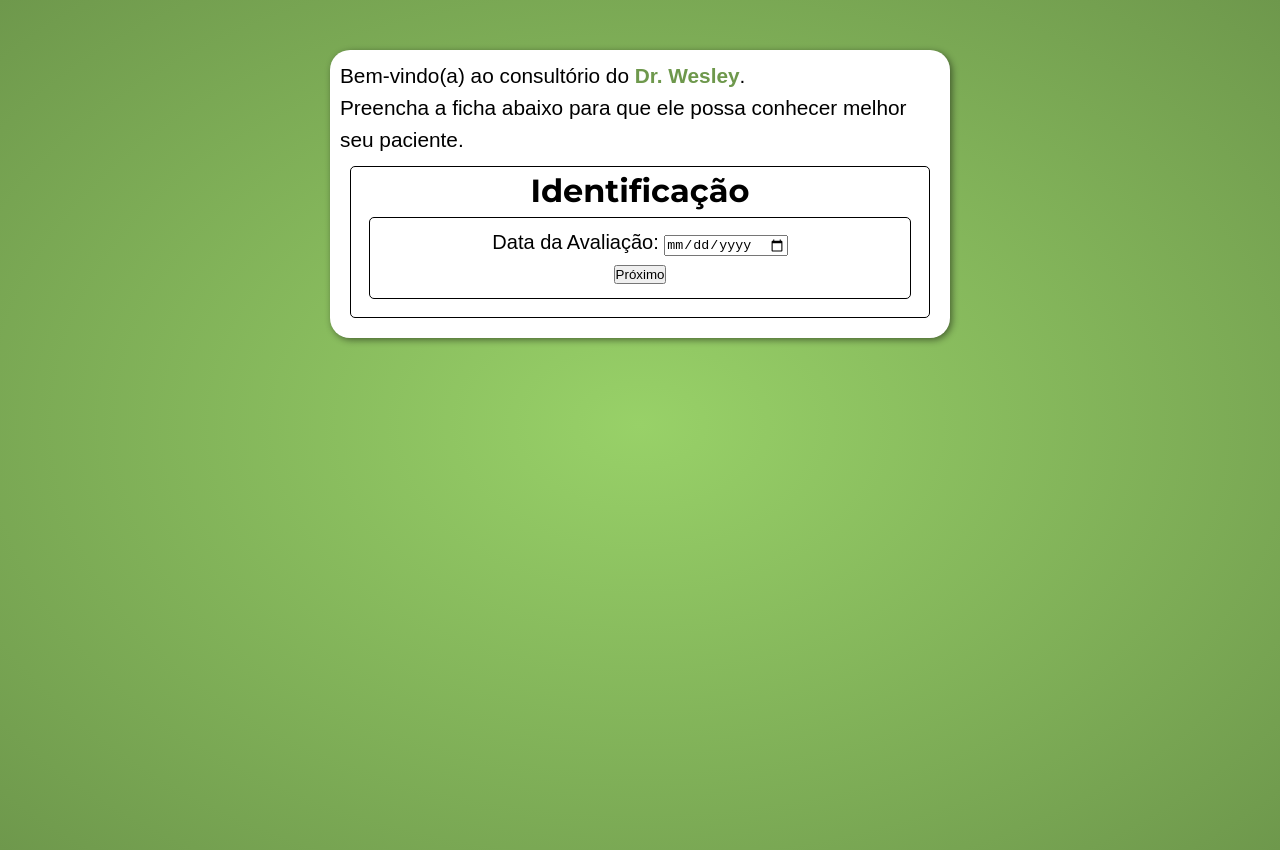
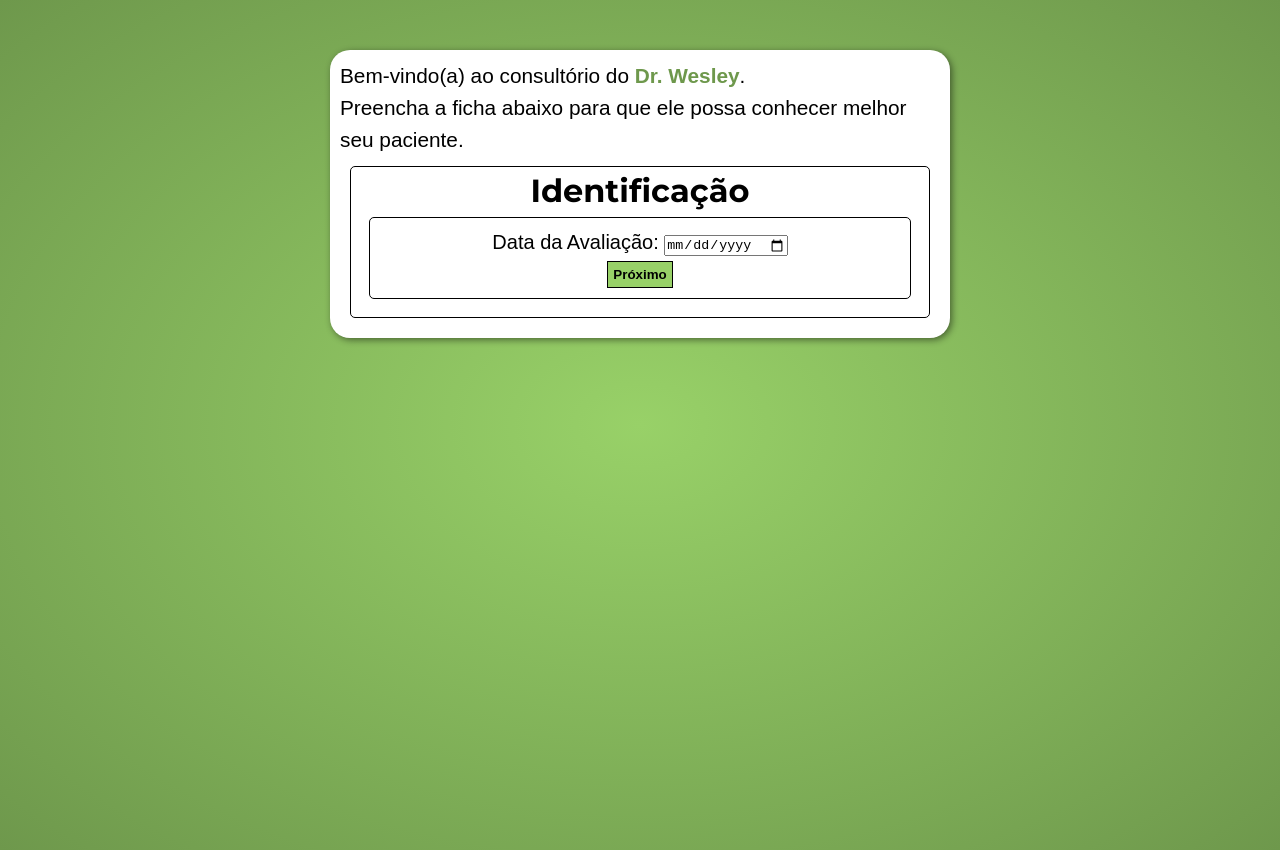
Before and after one commit to Jhown-glitch/Ficha-Avaliacao, a plain HTML site: page ficha.html in a window 1280 px wide. Drawn offline with Linux system fonts and the light colour scheme; a web font is replaced by a local one.

Commit message:
Update style.css

```diff
--- a/estilo/style.css
+++ b/estilo/style.css
@@ -65,4 +65,19 @@ input {
 input:hover {
     box-shadow: 1px 1px 3px rgba(0, 0, 0, 0.412);
     font-size: 16px;
+    margin: 10px;
 }
+
+button {
+    border: 1px solid black;
+    padding: 5px;
+    background-color: var(--cor-principal);
+    font-weight: bold;
+    transition-duration: 1s;
+}
+
+button:hover {
+    font-size: 18px;
+    box-shadow: 1px 1px 5px rgba(0, 0, 0, 0.454);
+    margin: 10px;
+}
```
